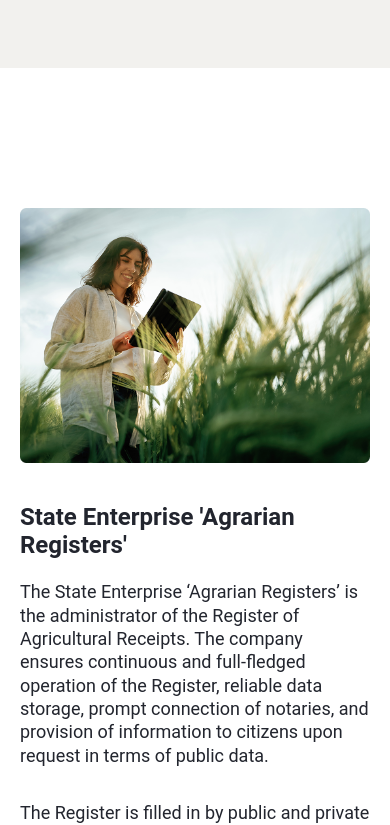
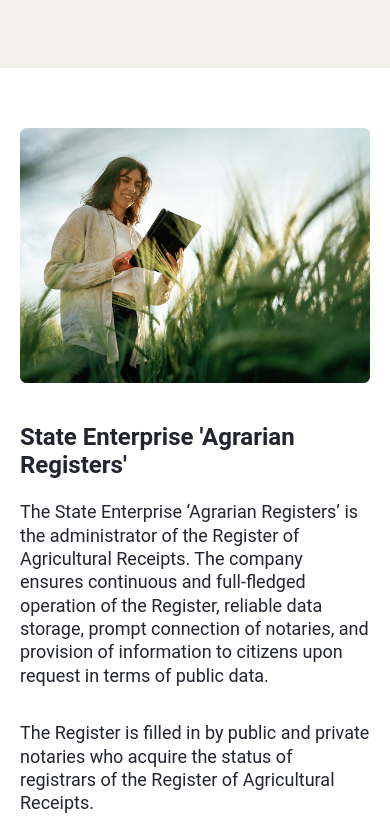
Before and after one commit to ILLIA990/agroregisters-tim, a Next.js app: page /en/knowledge in a window 390 px wide. Shown: the part 5690-6515 px from the top of the page. Built offline with nearby package versions, Linux system fonts and the light colour scheme.

Commit message:
All
Signed-off-by: TimRat2007 <timofeikr2007@gmail.com>

```diff
--- a/src/app/styles/agrarianPage.css
+++ b/src/app/styles/agrarianPage.css
@@ -256,6 +256,12 @@ section.important-section {
     margin: 50px 0;
     display: flex;
 }
+.page-k .admin-section {
+    align-items: center;
+    gap: 40px;
+    padding-top: 20px;
+    padding-bottom: 10px;
+}
 }
 .text-block a,
 .ifc-section a {
--- a/src/app/styles/style.css
+++ b/src/app/styles/style.css
@@ -1406,12 +1406,6 @@ b{
     font-weight: 700;
     line-height: 1.2;
 }
-.page-k .admin-section {
-    align-items: center;
-    gap: 40px;
-    padding-top: 100px;
-    padding-bottom: 0;
-}
 .page-k .ifc-section h1 {
     color: #22252e;
     width: auto;
```
